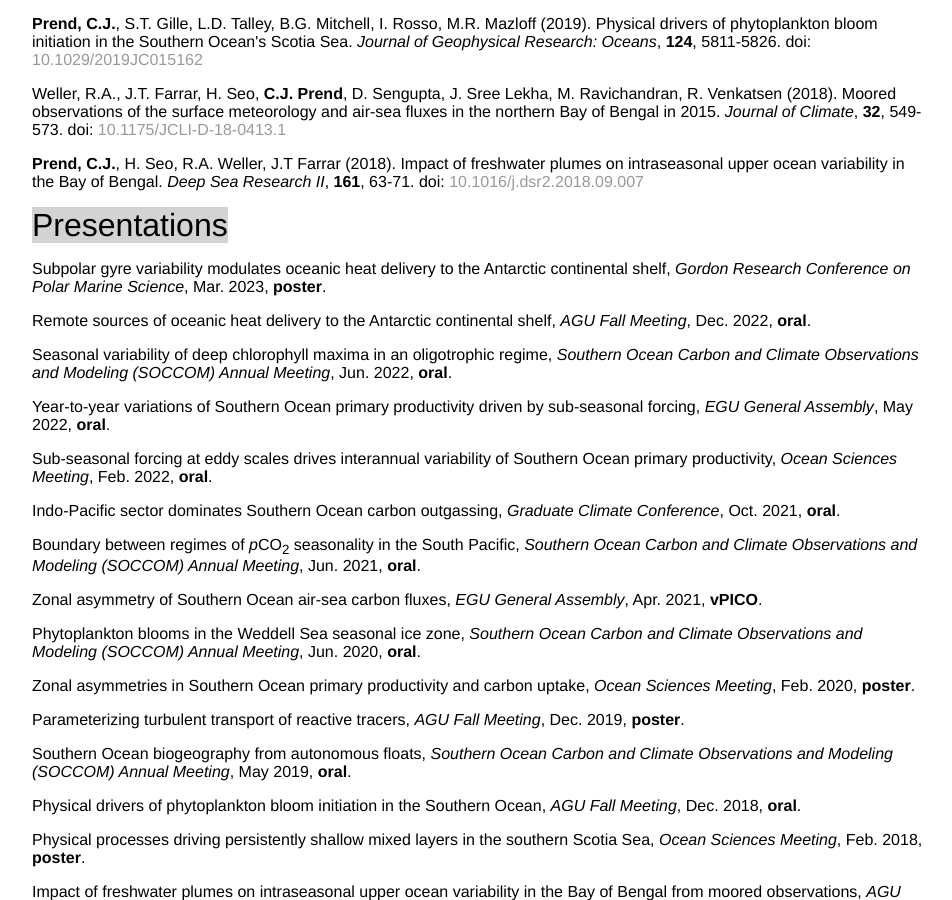
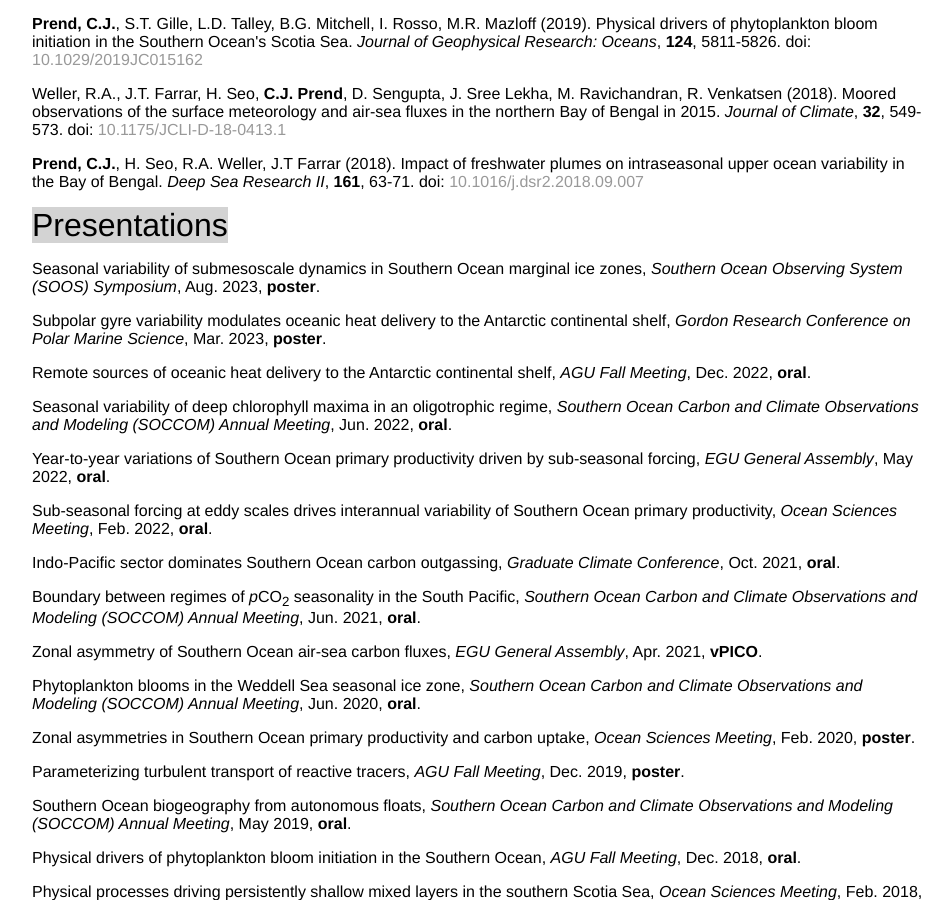
Before and after one commit to cprend/cprend.github.io, a Jekyll site: the page cv/index.html, which Jekyll copies as it is, in a window 1280 px wide and 900 px high, scrolled down 1238 px. Shown: the whole window, without its empty margins (160-1112 px from the left). Built offline with Jekyll 4.4.1, drawn with Linux system fonts in a browser that asks for light colours.

Commit message:
Update index.html

```diff
--- a/cv/index.html
+++ b/cv/index.html
@@ -56,6 +56,7 @@
 		<p><b>Prend, C.J.</b>, H. Seo, R.A. Weller, J.T Farrar (2018). Impact of freshwater plumes on intraseasonal
 		upper ocean variability in the Bay of Bengal. <em>Deep Sea Research II</em>, <b>161</b>, 63-71. doi: <a href="https://www.sciencedirect.com/science/article/pii/S0967064517304010?via%3Dihub">10.1016/j.dsr2.2018.09.007</a></p>
 		<p1>Presentations</p1>
+		<p>Seasonal variability of submesoscale dynamics in Southern Ocean marginal ice zones, <em>Southern Ocean Observing System (SOOS) Symposium</em>, Aug. 2023, <b>poster</b>.</p>
 		<p>Subpolar gyre variability modulates oceanic heat delivery to the Antarctic continental shelf, <em>Gordon Research Conference on Polar Marine Science</em>, Mar. 2023, <b>poster</b>.</p>
 		<p>Remote sources of oceanic heat delivery to the Antarctic continental shelf, <em>AGU Fall Meeting</em>, Dec. 2022, <b>oral</b>.</p>
 		<p>Seasonal variability of deep chlorophyll maxima in an oligotrophic regime, <em>Southern Ocean Carbon and Climate Observations and Modeling (SOCCOM) Annual Meeting</em>, Jun. 2022, <b>oral</b>.</p>
```
